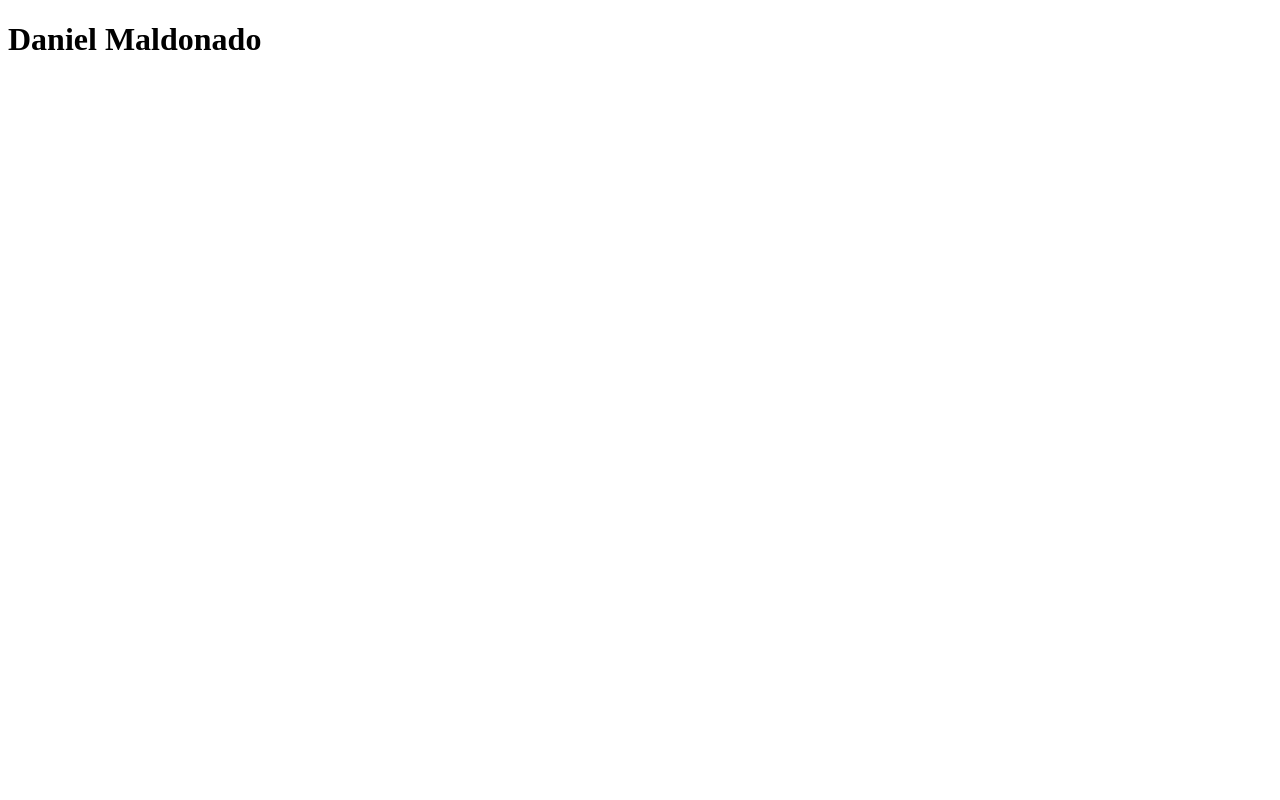
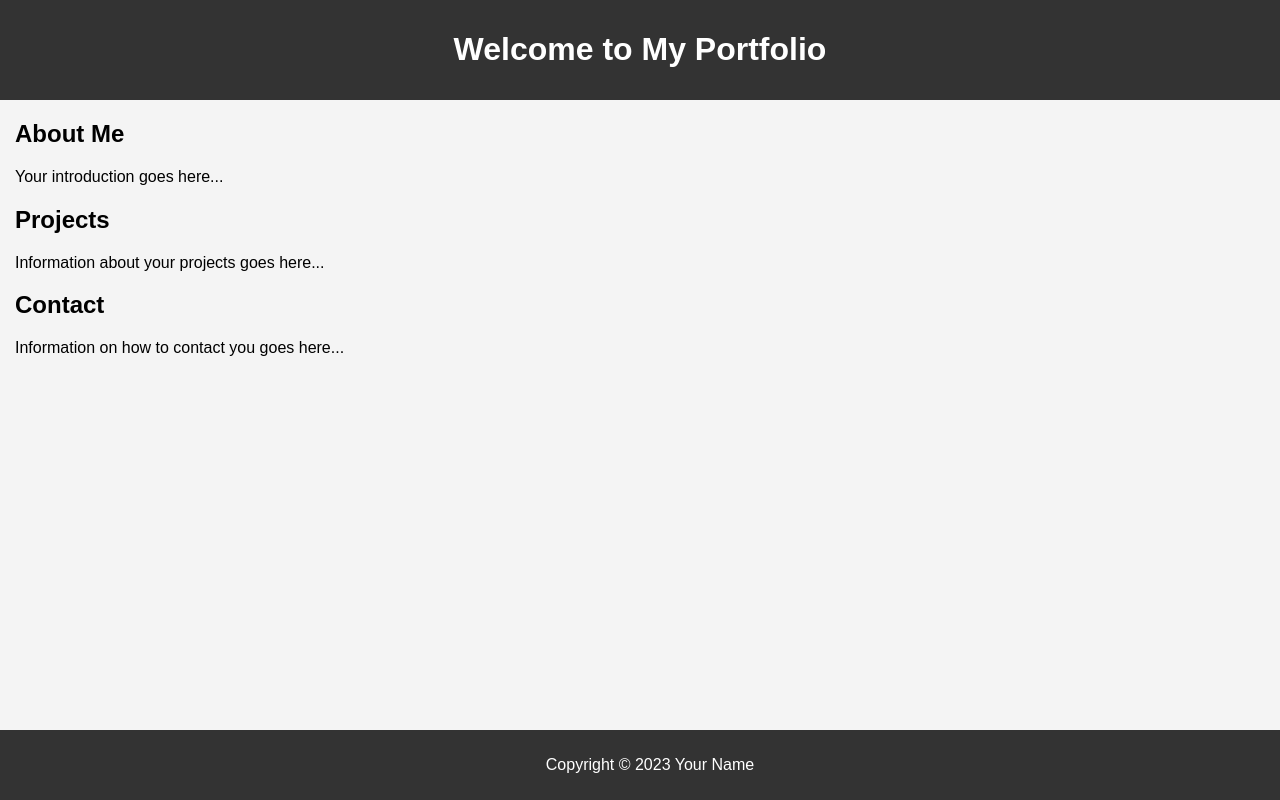
Before and after one commit to artificialintelligencecolombia/daniel-maldonado, a plain HTML site: page index.html in a window 1280 px wide. Drawn offline with Linux system fonts and the light colour scheme.

Commit message:
08/05: creating a index template

```diff
--- a/index.html
+++ b/index.html
@@ -1,14 +1,27 @@
 <!DOCTYPE html>
-<html lang="en">
+<html>
 <head>
-    <meta charset="UTF-8">
-    <meta http-equiv="X-UA-Compatible" content="IE=edge">
-    <meta name="viewport" content="width=device-width, initial-scale=1.0">
-    <title>Document</title>
+    <title>Junior Developer's Portfolio</title>
+    <link rel="stylesheet" href="./style.css">
 </head>
 <body>
-    <header>
-        <h1>Daniel Maldonado</h1>
-    </header>
+    <div class="header">
+        <h1>Welcome to My Portfolio</h1>
+    </div>
+
+    <div class="main">
+        <h2>About Me</h2>
+        <p>Your introduction goes here...</p>
+
+        <h2>Projects</h2>
+        <p>Information about your projects goes here...</p>
+
+        <h2>Contact</h2>
+        <p>Information on how to contact you goes here...</p>
+    </div>
+
+    <div class="footer">
+        <p>Copyright &copy; 2023 Your Name</p>
+    </div>
 </body>
 </html>
--- /dev/null
+++ b/style.css
@@ -0,0 +1,27 @@
+body {
+    font-family: Arial, sans-serif;
+    margin: 0;
+    padding: 0;
+    background-color: #f4f4f4;
+}
+
+.header {
+    background-color: #333;
+    color: #ffffff;
+    padding: 10px;
+    text-align: center;
+}
+
+.main {
+    margin: 15px;
+}
+
+.footer {
+    background-color: #333;
+    color: #ffffff;
+    text-align: center;
+    padding: 10px;
+    position: absolute;
+    bottom: 0;
+    width: 100%;
+}
```
Also changed, not shown: 2 other files.
